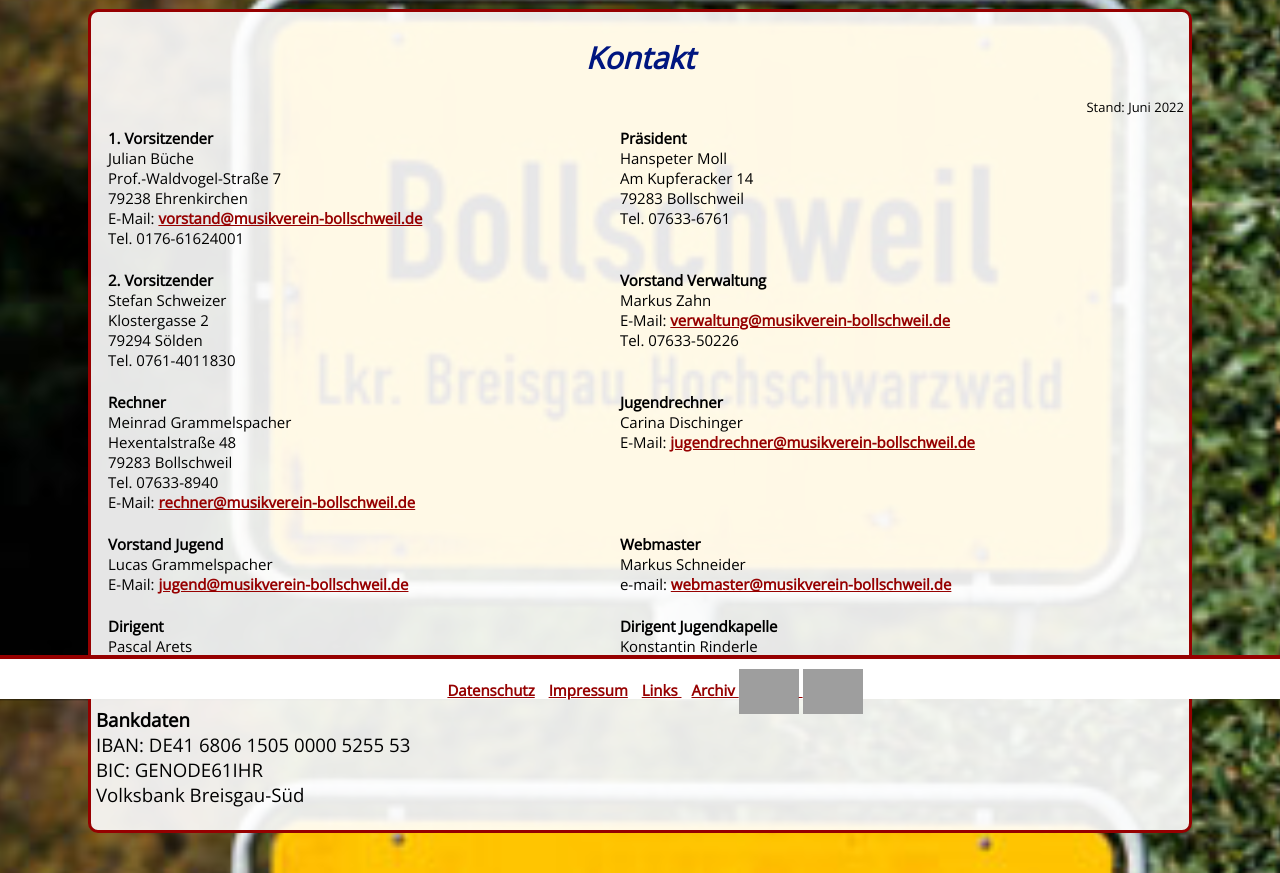
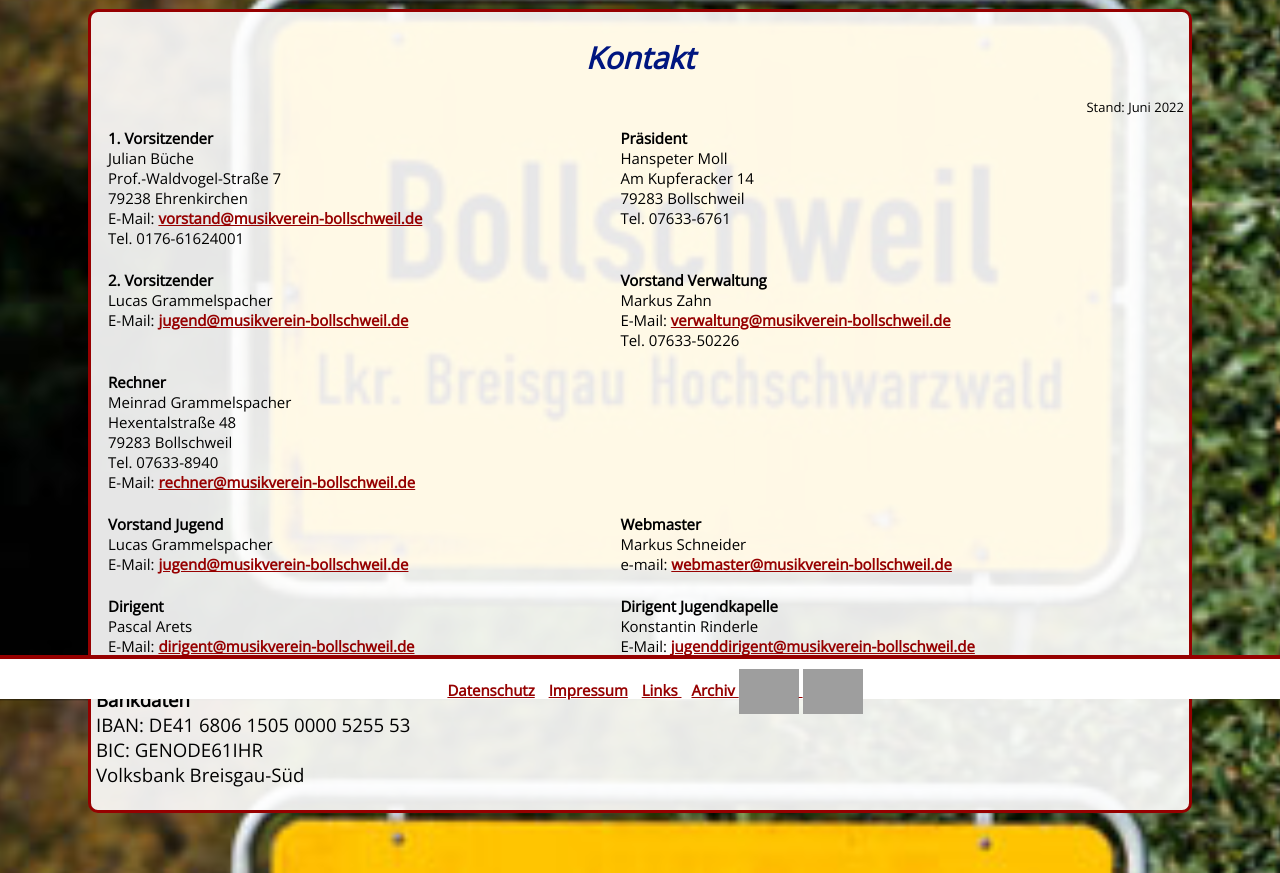
Before and after one commit to schneima/freiburg, a PHP site: page /index.php?content=kontakt in a window 1280 px wide. Shown: the part 101-974 px from the top of the page. Run offline with PHP 8.4, Linux system fonts and the light colour scheme; some libraries are stand-ins or nearby versions; grey boxes are pictures that could not be loaded.

Commit message:
Syntax fix

```diff
--- a/content/kontakt.php
+++ b/content/kontakt.php
@@ -5,8 +5,8 @@
     $monthen = date("n");
     $monat = getGermanMonth($monthen);
     echo $monat." ".date("Y"); ?>
-    </font
-></p>
+    </font>
+</p>
 
 <table class="vorstand">
 <tr>
@@ -26,10 +26,10 @@
 </tr>
 <tr>
 <td><b>2. Vorsitzender</b><br>
-Stefan Schweizer<br>
-Klostergasse 2<br>
-79294 Sölden<br>
-Tel. 0761-4011830<br></td>
+
+Lucas Grammelspacher<br>
+E-Mail: <a href="mailto:jugend@musikverein-bollschweil.de">jugend@musikverein-bollschweil.de</a>
+</td>
 <td>
     <b>Vorstand Verwaltung</b><br>
     Markus Zahn<br>
@@ -48,9 +48,6 @@
     E-Mail: <a href="mailto:rechner@musikverein-bollschweil.de">rechner@musikverein-bollschweil.de</a>
 </td>
 <td>
-    <b>Jugendrechner</b><br>
-    Carina Dischinger<br>
-    E-Mail:  <a href="mailto:jugendrechner@musikverein-bollschweil.de">jugendrechner@musikverein-bollschweil.de</a>
 </td>
 </tr>
 <tr>
```
